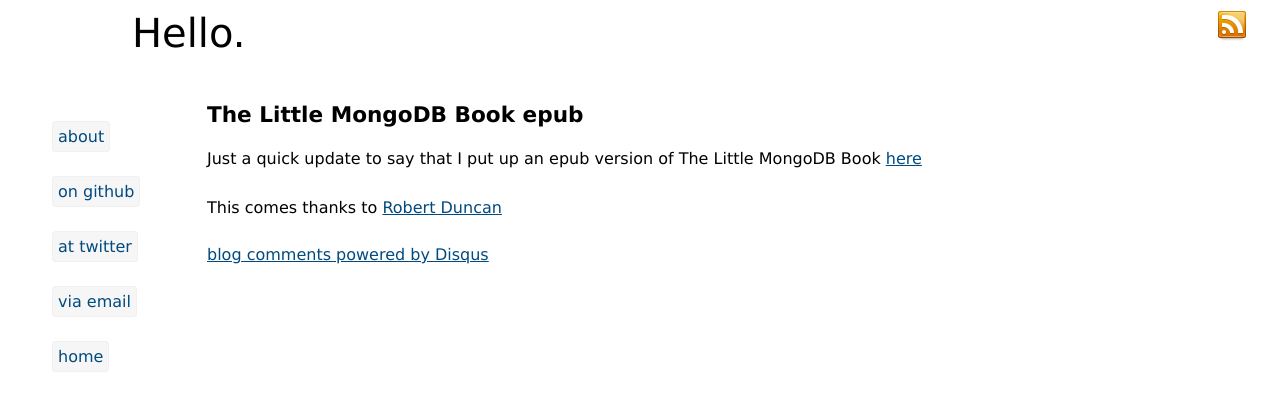
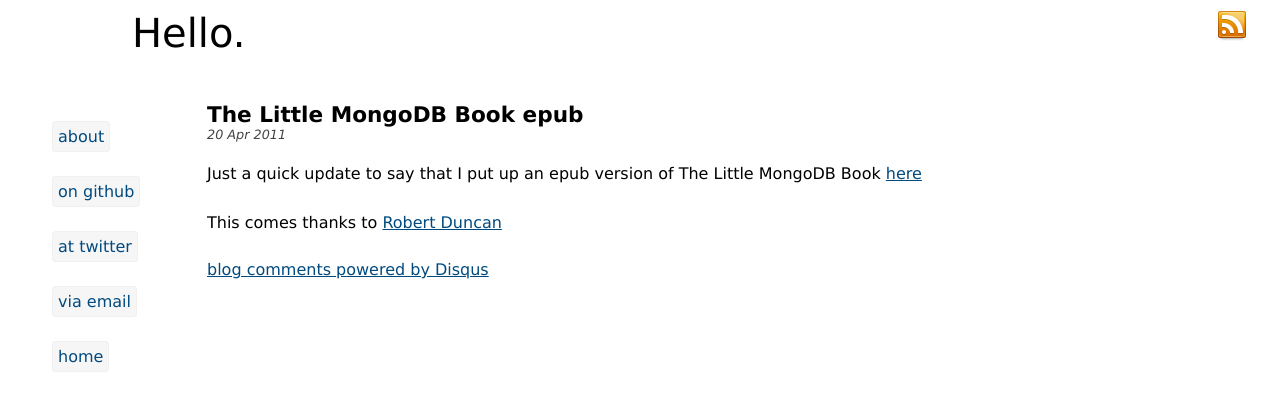
Before and after one commit to fehmicansaglam/fehmicansaglam.github.com, a Jekyll site: the page built from _posts/2011-4-20-The-Little-MongoDB-Book-epub.html, in a window 1280 px wide. Shown: the top 411 px of the page. Built offline with Jekyll 4.4.1, drawn with Linux system fonts in a browser that asks for light colours; nearby versions of some CDN libraries; comment, search, counter and statistics services are not loaded.

Commit message:
added date to posts thanks to brian's not so subtle hint

```diff
--- a/_layouts/post.html
+++ b/_layouts/post.html
@@ -4,6 +4,7 @@
 
 <div id="post">
  <h1>{{ page.title | xml_escape }}</h1>
+ <div id="date">{{ page.date | date_to_string }}</div>
 {{ content }}
 </div>
 
--- a/assets/css/main.css
+++ b/assets/css/main.css
@@ -25,6 +25,6 @@
 #title a:hover{color:#777;}
 #rss{float:right;position:relative;top:10px;}
 #content{margin-left:175px;position:relative;}
-#post h1{margin-bottom:20px;}
+#post #date{margin-bottom:20px;font-style:italic;font-size:80%;color:#444;}
 
 #left{padding:20px;width:125px;float:left;color:#fff;}
```
